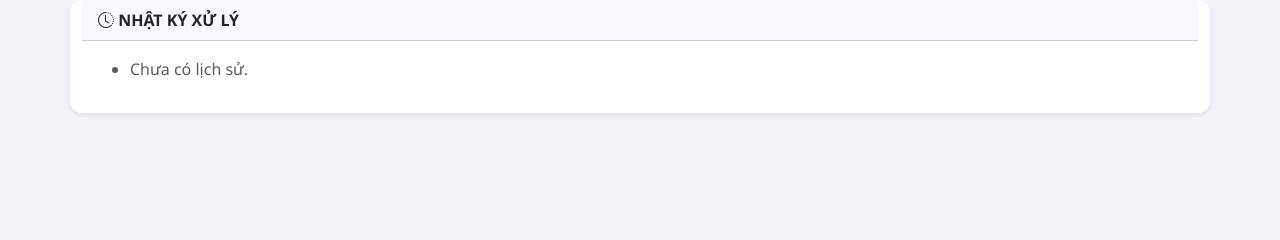
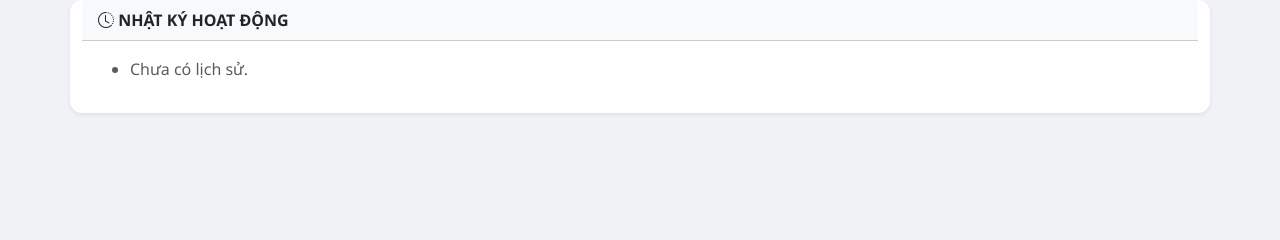
Before and after one commit to JauntyMonkey144/quanlykho, a Django app: template templates/warehouse/loan_detail.html in a window 1280 px wide. Shown: the part 546-786 px from the top of the page. Run offline with Django 5.2, Linux system fonts and the light colour scheme; the template is opened without the code that fills it, so the values that code supplies are empty; some libraries are stand-ins or nearby versions.

Commit message:
Update loan_detail.html

```diff
--- a/templates/warehouse/loan_detail.html
+++ b/templates/warehouse/loan_detail.html
@@ -169,7 +169,7 @@
     </div>
 
     <div class="card mb-4 border-0 shadow-sm">
-        <div class="card-header bg-light fw-bold"><i class="bi bi-clock-history"></i> NHẬT KÝ XỬ LÝ</div>
+        <div class="card-header bg-light fw-bold"><i class="bi bi-clock-history"></i> NHẬT KÝ HOẠT ĐỘNG</div>
         <div class="card-body">
             <ul class="timeline">
                 {% for log in loan.history.all|dictsort:"timestamp" %}
```
